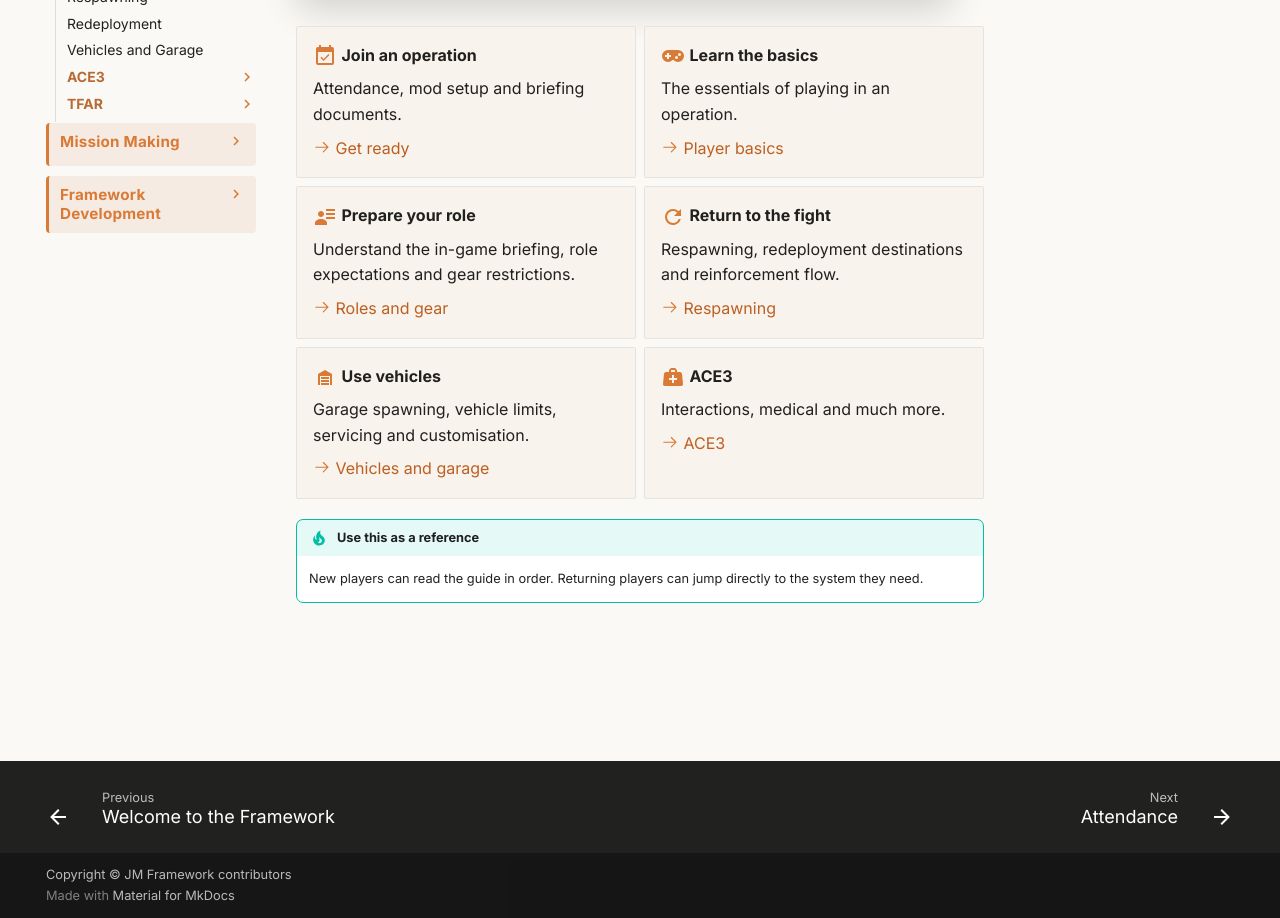
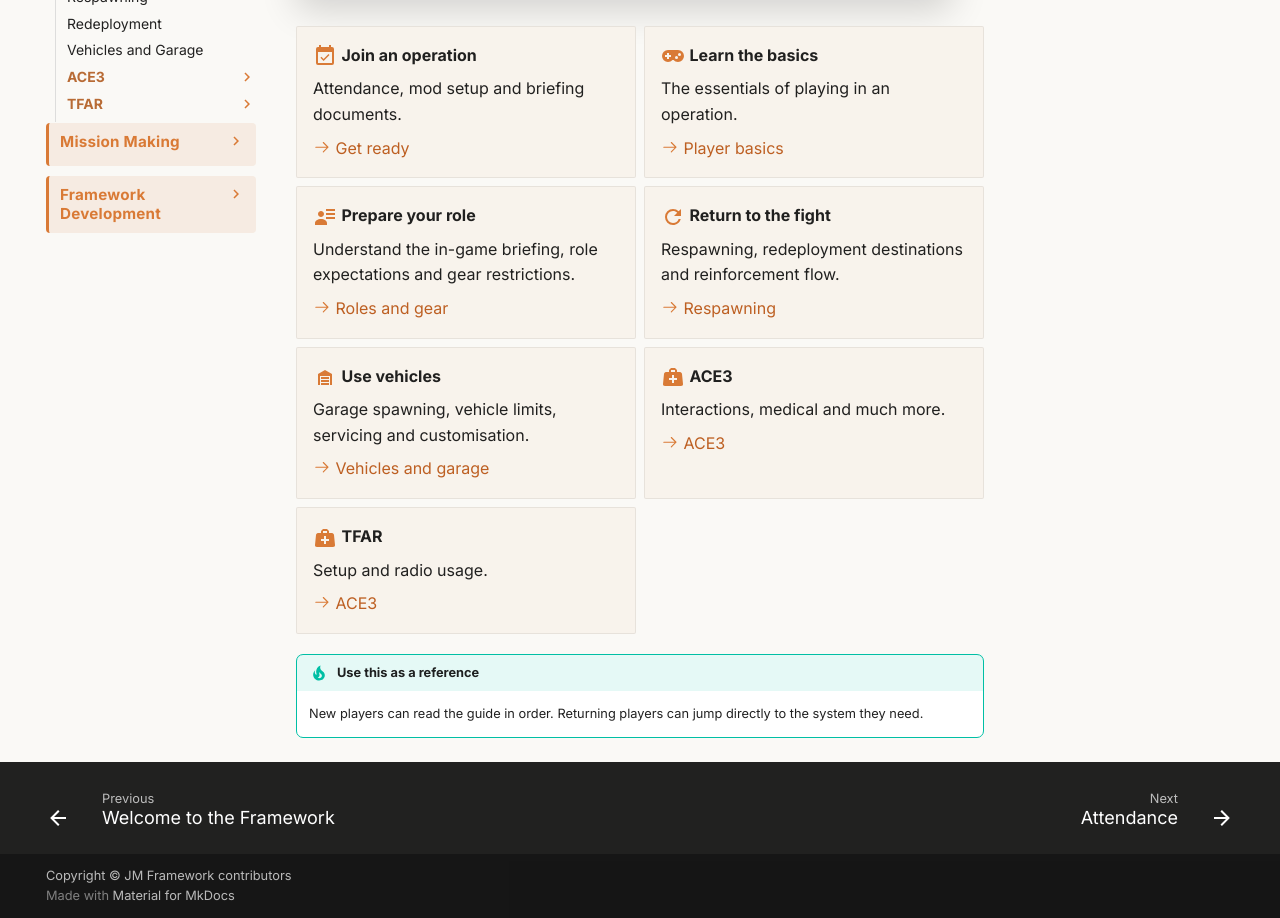
Before and after one commit to Jamio/JM_Framework_Docs, an MkDocs documentation site: the page built from docs/players/index.md, in a window 1280 px wide and 1328 px high, cut to the strip 410-1328 px from the top of the window. Built offline with MkDocs 1.6.1 and Material for MkDocs 9.7.7, drawn with Linux system fonts in a browser that asks for light colours; comment, search, counter and statistics services are not loaded.

Commit message:
Update TFAR section in players index documentation

```diff
--- a/docs/players/index.md
+++ b/docs/players/index.md
@@ -42,6 +42,13 @@ Joining an operation, and how both mods and framework systems impact you.
 
     [:octicons-arrow-right-24: ACE3](during/ace.md)
 
+-   :material-medical-bag:{ .lg .middle } **TFAR**
+
+    Setup and radio usage.
+
+    [:octicons-arrow-right-24: ACE3](during/tfar.md)
+
+
 </div>
 
 !!! tip "Use this as a reference"
```
